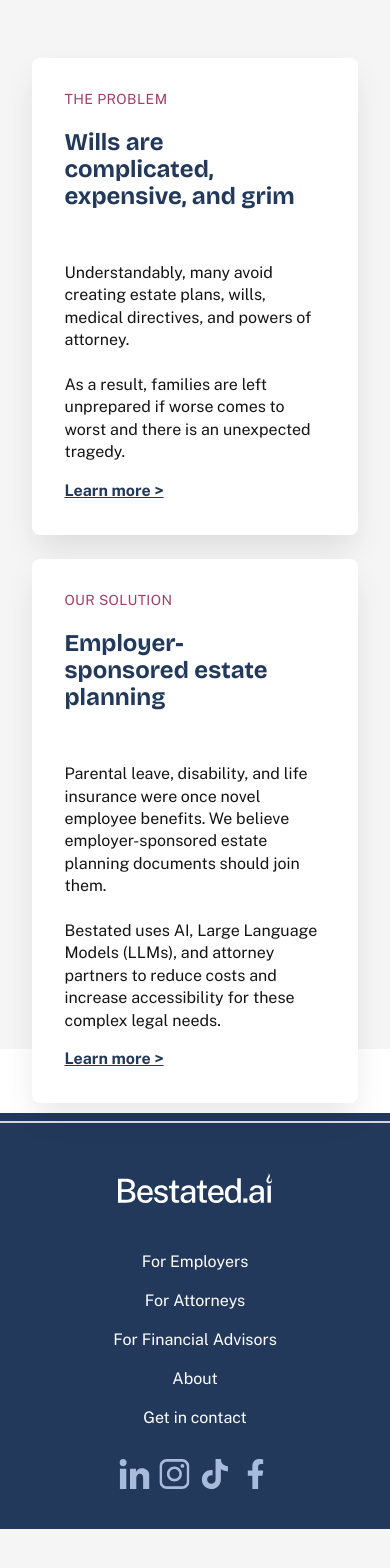
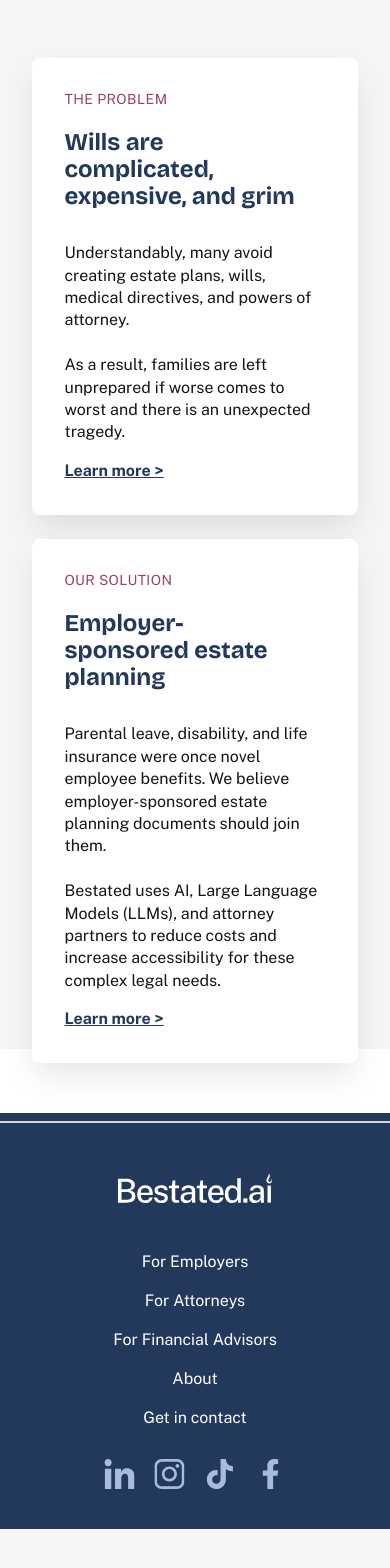
Before and after one commit to chenathy/bestated-ai, a React app: page / in a window 390 px wide. Shown: the part 960-2528 px from the top of the page. Built offline with nearby package versions, Linux system fonts and the light colour scheme.

Commit message:
ready to push progress so far

```diff
--- a/src/components/Footer/Footer.css
+++ b/src/components/Footer/Footer.css
@@ -150,7 +150,7 @@
 
 
     .main .social {
-        max-width: 160px;
+        max-width: 200px;
         height: 25px;
         display: flex;
         align-items: center;
--- a/src/components/InfoBoxes/InfoBoxes.css
+++ b/src/components/InfoBoxes/InfoBoxes.css
@@ -172,7 +172,7 @@
     }
 
     .info .box h2 {
-        max-width: 231.5px;
+        max-width: 234px;
         height: 81px;
         font-family: 'Bricolage Grotesque';
         font-size: 24px;
@@ -180,6 +180,7 @@
         line-height: 27px;
         text-align: left;
         color: var(--navy);
+        margin-bottom: 0;
     }
 
     .info .box p {
```
